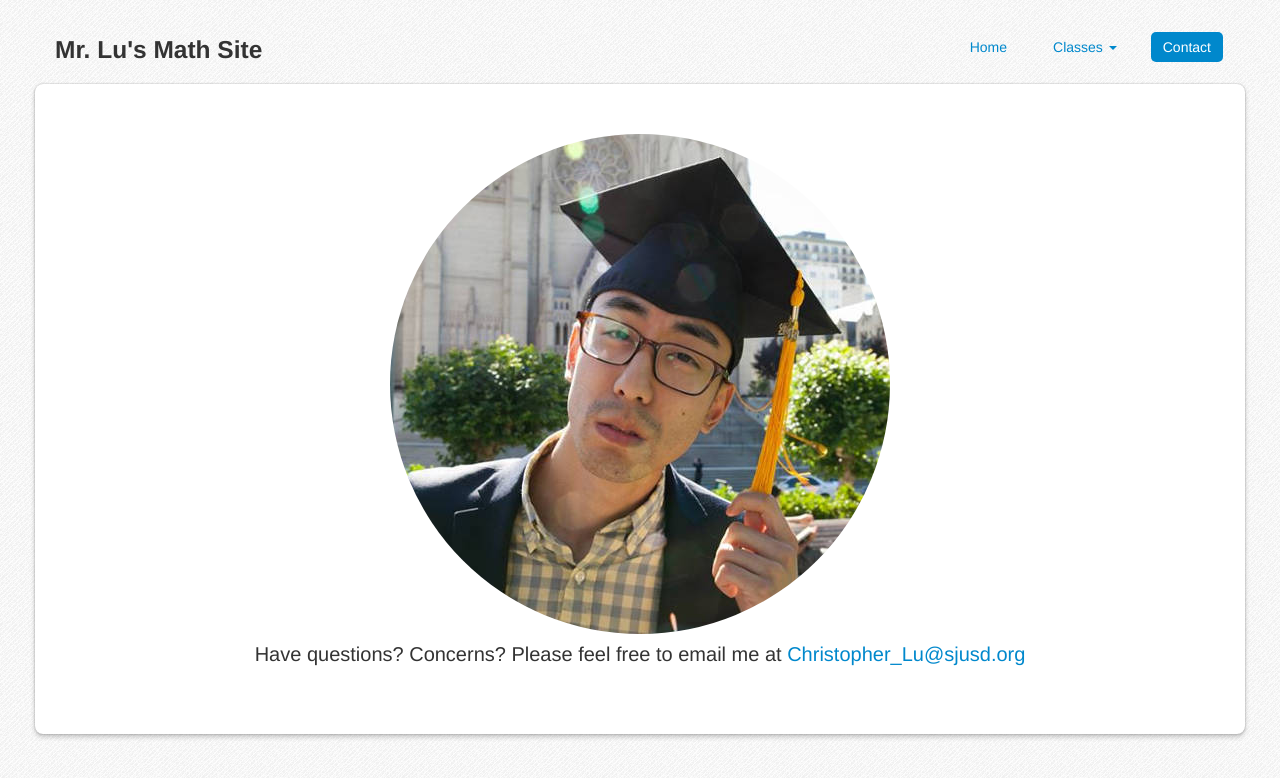
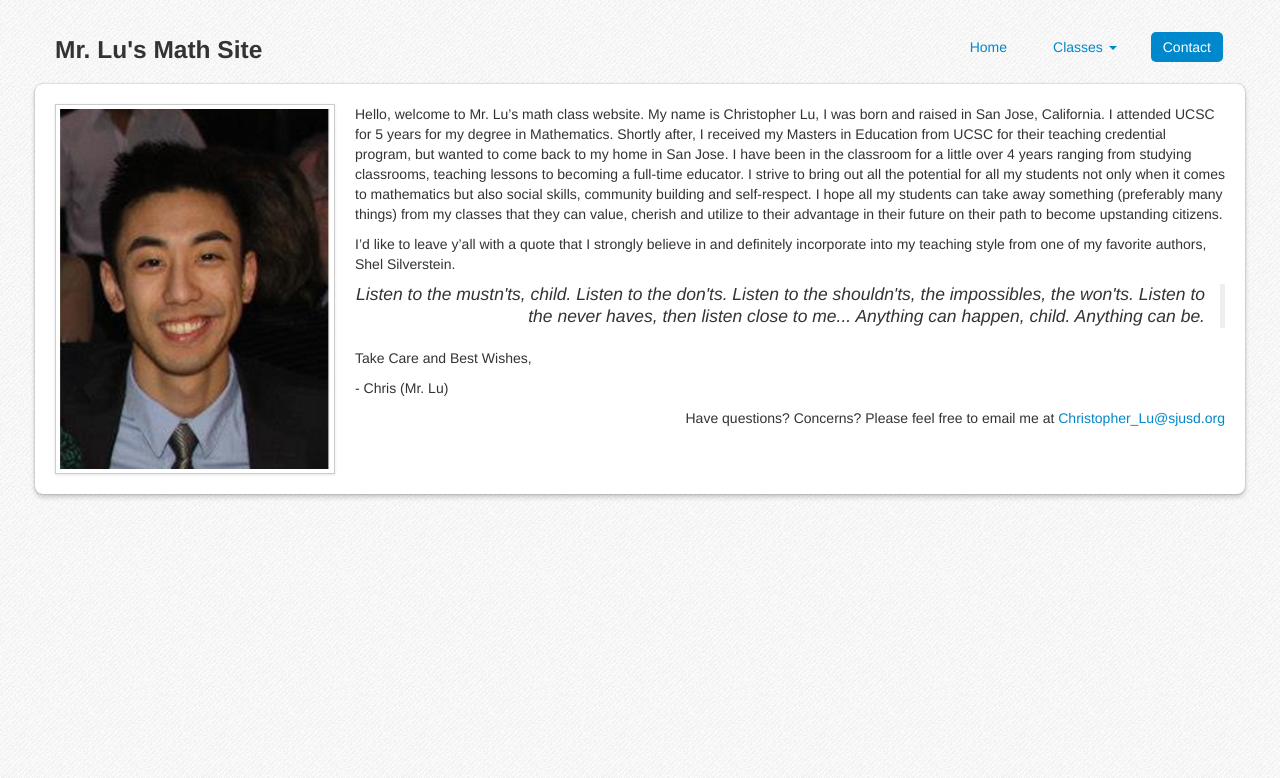
Before and after one commit to itsmekhanh/lumath, a Django app: page /contact in a window 1280 px wide. Shown: the top 778 px of the page. Run offline with Django 3.2, Linux system fonts and the light colour scheme; data that the repository does not hold is empty; some libraries are stand-ins or nearby versions.

Commit message:
updated contact

```diff
--- a/classroom/templates/classroom/contact.html
+++ b/classroom/templates/classroom/contact.html
@@ -4,12 +4,22 @@
 {% block title %}Contact{% endblock %}
 {% block content %}
 <div class="container container-border">
-	<div id="contact">
-		<center>
-		<img src="{% static "img/mrlu.jpg" %}" class="img-circle"/>
-
-		<p>Have questions? Concerns? Please feel free to email me at <a href="mailto:Christopher_Lu@sjusd.org">Christopher_Lu@sjusd.org</a></p>
-		</center>
+<div class="row">
+	<div class="span3">
+		<img src="{% static "img/mrlu.jpg" %}" class="img-polaroid" />
+	</div>
+	<div class="span9">
+	<p>Hello, welcome to Mr. Lu’s math class website. My name is Christopher Lu, I was born and raised in San Jose, California. I attended UCSC for 5 years for my degree in Mathematics. Shortly after, I received my Masters in Education from UCSC for their teaching credential program, but wanted to come back to my home in San Jose. I have been in the classroom for a little over 4 years ranging from studying classrooms, teaching lessons to becoming a full-time educator. I strive to bring out all the potential for all my students not only when it comes to mathematics but also social skills, community building and self-respect. I hope all my students can take away something (preferably many things) from my classes that they can value, cherish and utilize to their advantage in their future on their path to become upstanding citizens.</p>
+	<p>I’d like to leave y’all with a quote that I strongly believe in and definitely incorporate into my teaching style from one of my favorite authors, Shel Silverstein.</p>
+	<blockquote class="pull-right">
+	<p><em>Listen to the mustn'ts, child. Listen to the don'ts. Listen to the shouldn'ts, the impossibles, the won'ts. Listen to the never haves, then listen close to me... Anything can happen, child. Anything can be.</em></p>
+	</blockquote>
+	<p>Take Care and Best Wishes,</p>
+	<p>- Chris (Mr. Lu)</p>
+	<p class="pull-right">Have questions? Concerns? Please feel free to email me at <a href="mailto:Christopher_Lu@sjusd.org">Christopher_Lu@sjusd.org</a></p>
 	</div>
 </div>
+
+
+</div>
 {% endblock%}
```
Also changed, not shown: lumath/static/img/mrlu.jpg.
